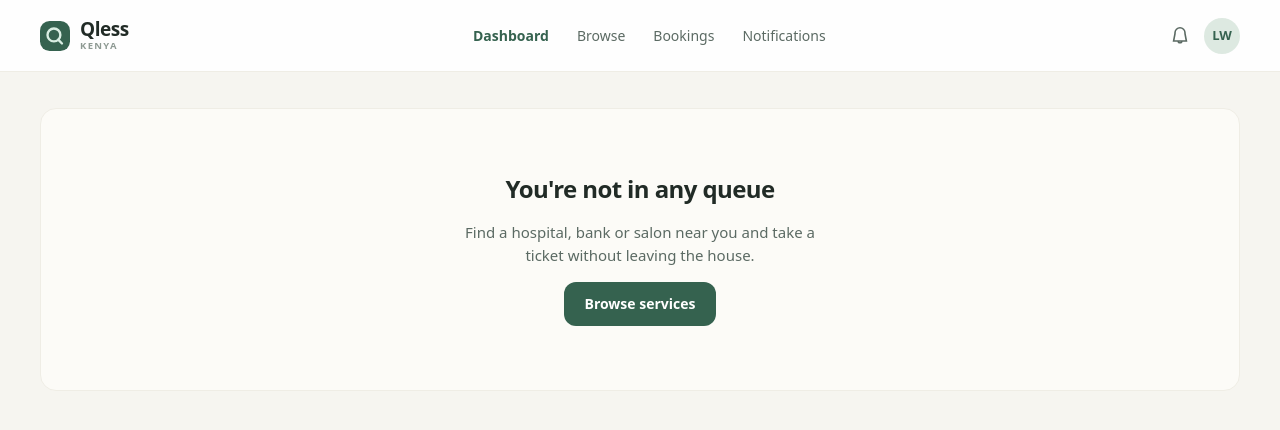
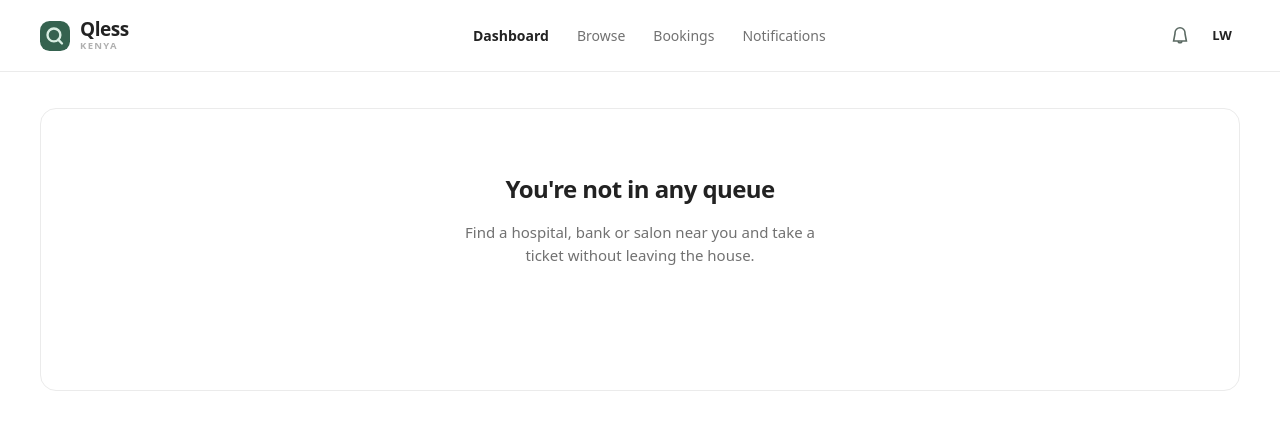
Before and after one commit to lalettywambo/QLESS_Ke, a React (Vite) app: page / in a window 1280 px wide. Shown: the top 430 px of the page. Built offline with nearby package versions, Linux system fonts and the light colour scheme.

Commit message:
change the colour theme and add authentication

```diff
--- /dev/null
+++ b/src/Lib/Auth.js
@@ -0,0 +1,26 @@
+const KEY = "qless_user";
+
+export function saveUser(user) {
+  localStorage.setItem(KEY, JSON.stringify(user));
+}
+
+export function getUser() {
+  const raw = localStorage.getItem(KEY);
+  return raw ? JSON.parse(raw) : null;
+}
+
+export function clearUser() {
+  localStorage.removeItem(KEY);
+}
+
+export function checkLogin(email, password) {
+  const user = getUser();
+
+  if (!user) return { ok: false, error: "No account found. Sign up first." };
+  if (user.email !== email.trim().toLowerCase())
+    return { ok: false, error: "We don't recognise that email." };
+  if (user.password !== password)
+    return { ok: false, error: "That password isn't right." };
+
+  return { ok: true, user };
+}
--- a/src/index.css
+++ b/src/index.css
@@ -1,37 +1,36 @@
 @import "tailwindcss";
 
 @theme {
-  --color-sage: #35624f;
-  --color-sage-dark: #2a4e3f;
-  --color-sage-light: #e9f1ec;
-  --color-sage-100: #dde9e1;
-  --color-mint: #d9ede2;
+  --color-brand: #ff5a5f;
+  --color-brand-dark: #e31c5f;
+  --color-brand-soft: #fff5f5;
 
-  --color-canvas: #f6f5f0;
-  --color-surface: #ffffff;
-  --color-surface-2: #fcfbf7;
-  --color-cream: #f1ede3;
-  --color-line: #e5e2d8;
-  --color-line-soft: #efede5;
+  --color-canvas: #ffffff;
+  --color-mist: #f7f7f7;
+  --color-line: #dddddd;
+  --color-line-soft: #ebebeb;
 
-  --color-ink: #212b26;
-  --color-ink-2: #5b6a63;
-  --color-ink-3: #8e9a93;
+  --color-ink: #222222;
+  --color-ink-2: #717171;
+  --color-ink-3: #b0b0b0;
 
-  --color-ok: #4e8c6a;
-  --color-ok-bg: #e4f0e9;
-  --color-warn: #b98139;
-  --color-warn-bg: #f6eddf;
-  --color-danger: #ae554c;
-  --color-danger-bg: #f6e6e4;
-  --color-info: #5a87a3;
-  --color-info-bg: #e7eef3;
+  --color-ok: #008a05;
+  --color-ok-soft: #eaf5ea;
+  --color-teal: #00a699;
+  --color-teal-soft: #e6f7f5;
+  --color-warn: #b4470f;
+  --color-warn-soft: #fff3ee;
+  --color-alert: #c13515;
+  --color-alert-soft: #fdede9;
 
-  --font-sans: "Plus Jakarta Sans", system-ui, sans-serif;
-  --font-mono: "Space Grotesk", monospace;
+  --font-sans: "Figtree", system-ui, sans-serif;
 
-  --shadow-soft: 0 4px 16px rgb(33 43 38 / 0.06);
-  --shadow-lift: 0 14px 36px rgb(33 43 38 / 0.09);
+  --shadow-card: 0 6px 16px rgb(0 0 0 / 0.12);
+  --shadow-lift: 0 10px 32px rgb(0 0 0 / 0.14);
+
+  --radius-xl: 12px;
+  --radius-2xl: 16px;
+  --radius-3xl: 24px;
 }
 
 body {
```
Also changed, not shown: src/Pages/Signup.jsx (added).
